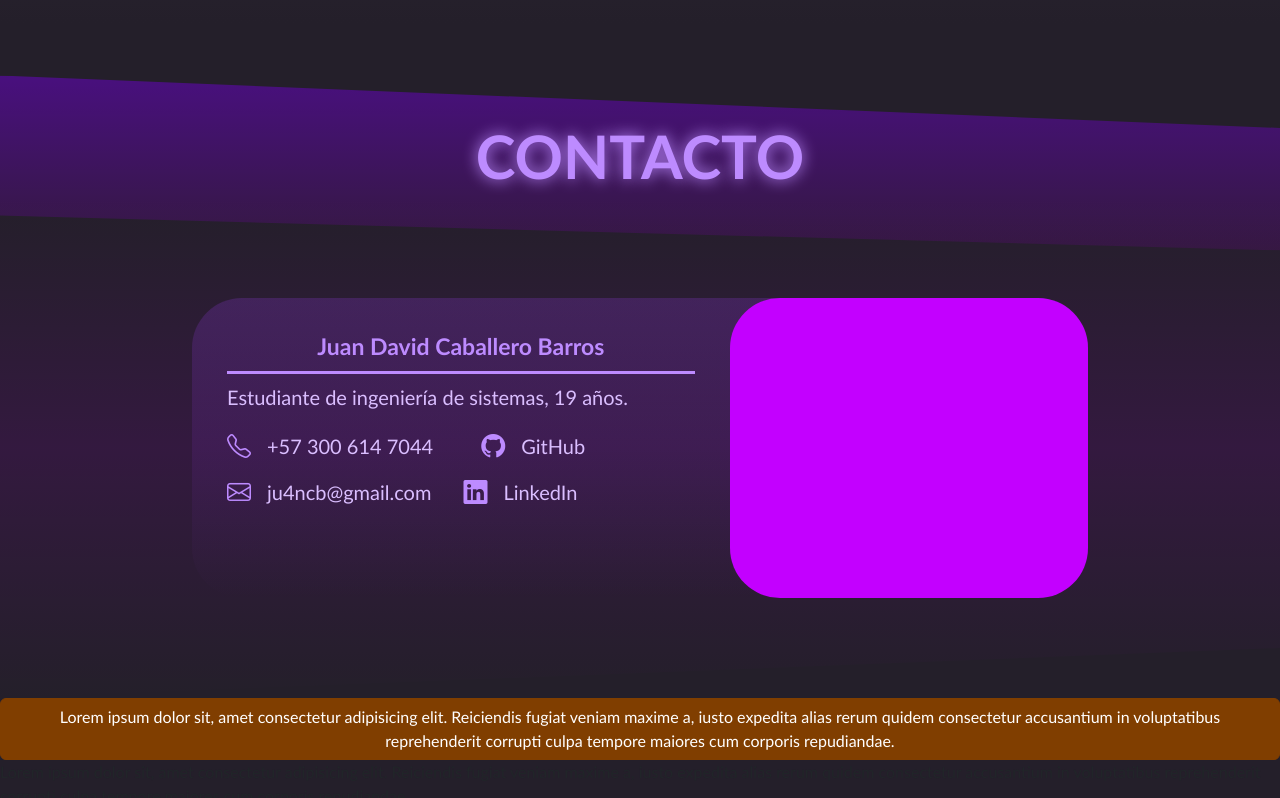
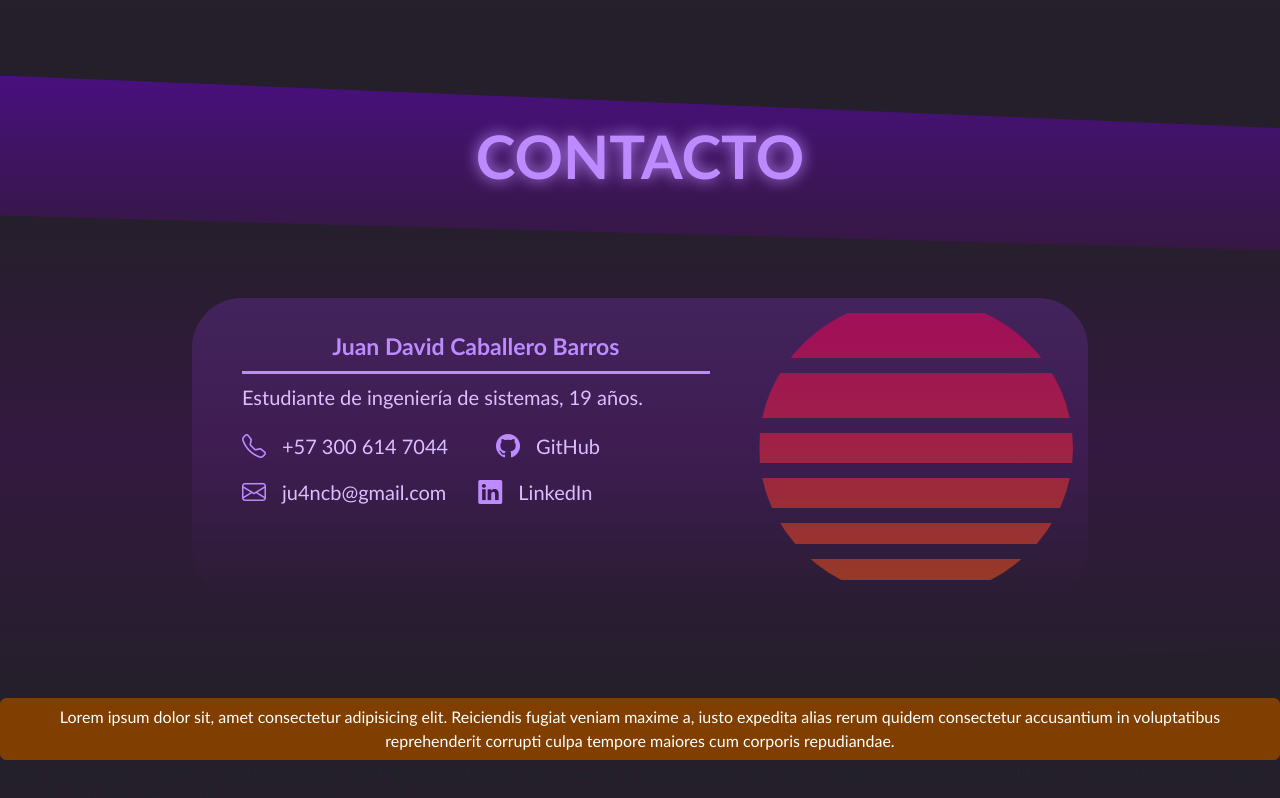
Before and after one commit to ju4ncb/ju4ncb.github.io, a React (Vite) app in the folder main/: page / in a window 1280 px wide. Shown: the part 662-1460 px from the top of the page. Built offline with nearby package versions, Linux system fonts and the light colour scheme.

Commit message:
Added a cool thingy to fill the contact section

```diff
--- a/main/scss/App.scss
+++ b/main/scss/App.scss
@@ -116,6 +116,15 @@ $primary-font: "Quicksand", "Trebuchet MS", "Lucida Sans Unicode",
   }
   to {
     transform: translate(50%,-100%);
+  }
+}
+
+@keyframes slide__image{
+  from {
+    transform: translateY(0%);
+  }
+  to {
+    transform: translateY(-66%);
   }
 }
 
@@ -442,12 +451,54 @@ main {
         }
       }
     }
-    .imagen__contacto{
-      background: $color-4;
-      border-radius: 50px;
+    .contenedor__imagen__contacto{
+      .imagen__contacto{
+        height: 700%;
+        width: 100%;
+        background: linear-gradient(
+          to bottom,
+          rgba($color-4, 0.5),
+          rgba($color-5, 0.5),
+          rgba($color-1, 0.5),
+          rgba($color-5, 0.5),
+          rgba($color-4, 0.5),
+          rgba($color-5, 0.5),
+          rgba($color-1, 0.5)
+        );
+        animation: slide__image 25s linear infinite;
+      }
+      clip-path: polygon(
+        0 0,
+        0 5%,
+        100% 5%,
+        100% 20%,
+        0 20%,
+        0 25%,
+        100% 25%,
+        100% 40%,
+        0 40%,
+        0 45%,
+        100% 45%,
+        100% 55%,
+        0 55%,
+        0 60%,
+        100% 60%,
+        100% 70%,
+        0 70%,
+        0 75%,
+        100% 75%,
+        100% 82%,
+        0 82%,
+        0 87%,
+        100% 87%,
+        100% 94%,
+        0 94%
+      );
+      border-radius: 50%;
       height: 300px;
-      width: 40%;
+      width: 35%;
       text-align: center;
+      overflow: hidden;
     }
   }
 }
--- a/main/src/components/Contacto.tsx
+++ b/main/src/components/Contacto.tsx
@@ -32,7 +32,7 @@ const Contacto = () => {
               <p>LinkedIn</p>
             </div>
           </div>
-          <div className="imagen__contacto"></div>
+          <div className="contenedor__imagen__contacto"><div className="imagen__contacto"/></div>
         </div>
       </div>
     </>
```
Also changed, not shown: main/src/assets/css/App.css, 1 other file (tests, documents, lock files or other folders).
